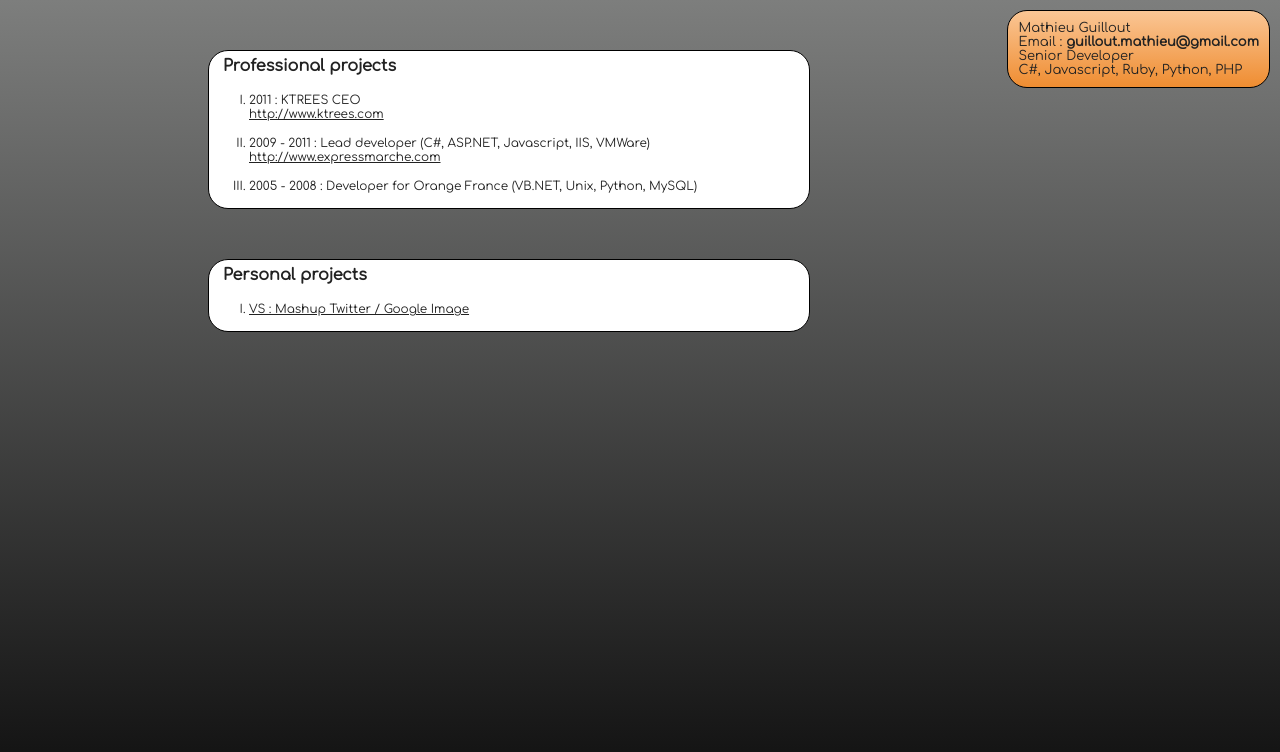
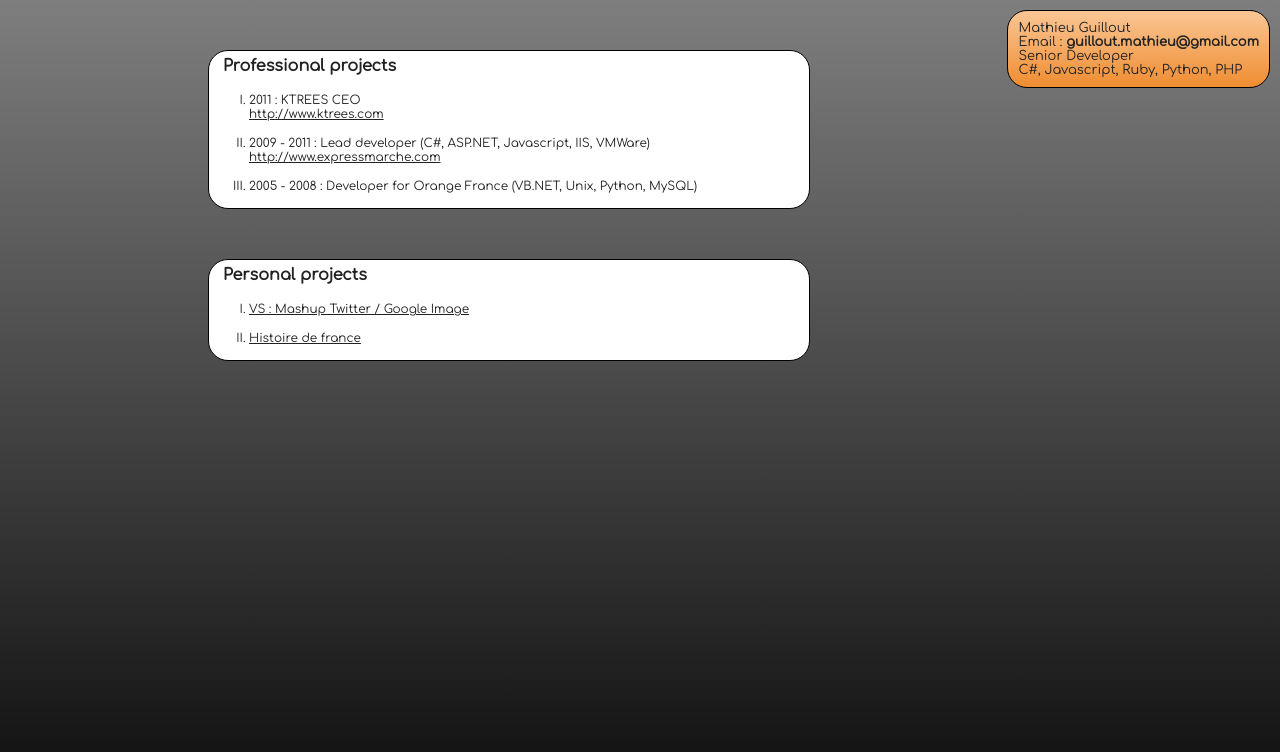
Before and after one commit to mguillout/mguillout.github.com, a plain HTML site: page index.html in a window 1280 px wide. Drawn offline with Linux system fonts and the light colour scheme.

Commit message:
Add histoire-de-france

```diff
--- a/index.html
+++ b/index.html
@@ -91,6 +91,7 @@
       <span class="titre">Personal projects</span>
       <ul>
         <li><a href="http://mguillout.github.com/Twitt-VS">VS : Mashup Twitter / Google Image</a></li>
+        <li><a href="http://mguillout.github.com/Histoire-de-france/">Histoire de france</a></li>
       </ul>
     </div>
 
```
